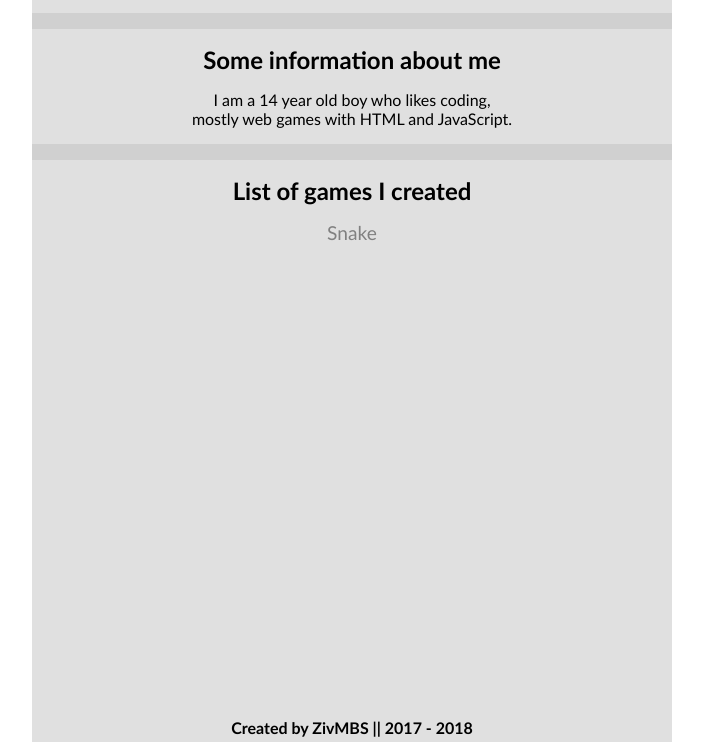
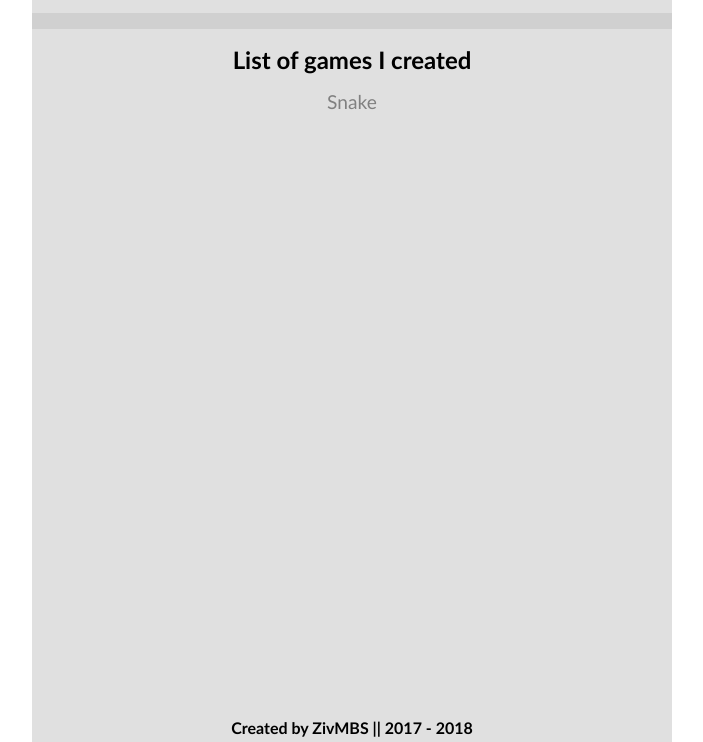
Before and after one commit to ZivMBS/homepage, a plain HTML site: page index.html in a window 1280 px wide. Shown: the part 58-800 px from the top of the page, without its empty margins (288-991 px from the left). Drawn offline with Linux system fonts and the light colour scheme.

Commit message:
Update index.html

```diff
--- a/index.html
+++ b/index.html
@@ -11,12 +11,8 @@
         <div id="header">
             <h1>ZivMBS' Site</h1>
         </div>
-        <span class="seperator"></span>
         <div id="content">
-            <div id="info">
-                <span class="title">Some information about me</span>
-                <p>I am a 14 year old boy who likes coding,<br />mostly web games with HTML and JavaScript.</p>
-            </div>
+            <div id="info"></div>
             <span class="seperator"></span>
             <div id="gameList">
                 <span class="title">List of games I created</span>
```
